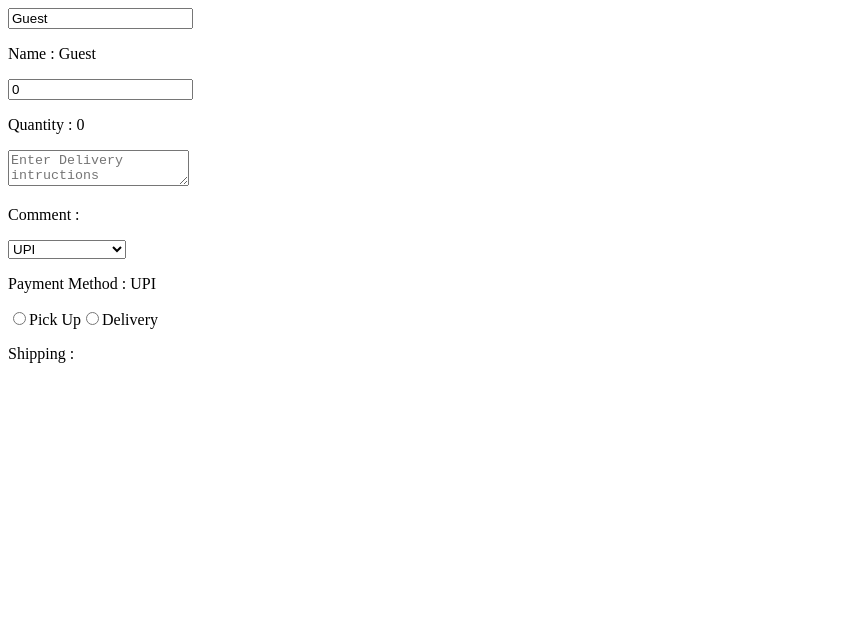
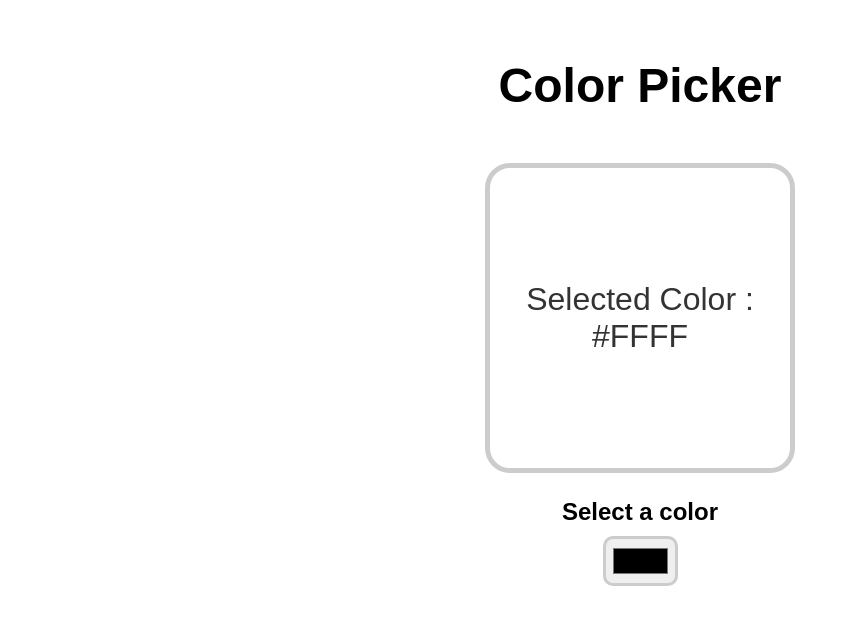
Before and after one commit to Shyamsundar-techversant/Rect_brocode, a React (Vite) app: page / in a window 1280 px wide. Shown: the top 624 px of the page, without its empty margins (0-850 px from the left). Built offline with nearby package versions, Linux system fonts and the light colour scheme.

Commit message:
color picker app

```diff
--- a/src/App.jsx
+++ b/src/App.jsx
@@ -1,8 +1,5 @@
-import Mycomponent from './MyComponent.jsx'
-function App() {
-  return(
-    <Mycomponent/>
-  )
+import ColorPicker from "./ColorPicker";
+function App(){
+  return(<ColorPicker/>)
 }
-
-export default App
+export default App;
--- /dev/null
+++ b/src/ColorPicker.jsx
@@ -0,0 +1,18 @@
+import React,{useState} from 'react';
+function ColorPicker(){
+    const[color,setColor] = useState("#FFFF");
+    function handleColorChange(event){
+        setColor(event.target.value);
+    }
+    return(
+        <div className='color-picker-container'>
+            <h1>Color Picker</h1>
+            <div className='color-display' style={{backgroundColor : color}}>
+                <p>Selected Color : {color}</p>
+            </div>
+            <label>Select a color</label>
+            <input type = "color" value = {color} onChange={handleColorChange}></input>
+        </div>
+    )
+}
+export default ColorPicker;
--- a/src/MyComponent.jsx
+++ /dev/null
@@ -1,62 +0,0 @@
-//Onchange Event handler -- evenet handler used primarly with form elements.
-//                          ex : <input>,<textarea>,<select>,<radio>,...
-//                          Triggers a function every time the value of the input changes.
-
-import React,{useState} from 'react';
-function MyComponent(){
-    const [name,setName] = useState("Guest");
-    const [quantity,setQuantity] = useState(0);
-    const [comment,setComment] = useState("");
-    const [payment,setPayment] = useState("UPI");
-    const [shipping,setShipping] = useState("");
-    function handleNameChange(event){
-        setName(event.target.value);
-    }
-    function handleQuantityChange(event){
-        setQuantity(event.target.value);
-    }
-    function handleCommentChange(event){
-        setComment(event.target.value);
-    }
-    function handlePaymentMehtod(event){
-        setPayment(event.target.value);
-    }
-    function handleShippingChange(event){
-        setShipping(event.target.value);
-    }
-    return(
-        <div>
-            <input value = {name} onChange={handleNameChange}></input>
-            <p>Name : {name}</p>
-            <input value = {quantity} onChange = {handleQuantityChange} type = "number"></input>
-            <p>Quantity : {quantity}</p>
-            <textarea value = {comment} onChange = {handleCommentChange}
-                placeholder = "Enter Delivery intructions">
-            </textarea>
-            <p>Comment : {comment}</p>
-            <select value = {payment} onChange={handlePaymentMehtod}>
-                <option value = "">Select an option</option>
-                <option value = "ATM">ATM</option>
-                <option value = "VISA">VISA</option>
-                <option value = "UPI">UPI</option>
-            </select>
-            <p>Payment Method : {payment}</p>
-            <label>
-                <input type = "radio" value = "Pick Up"
-                    checked = {shipping === "Pick Up"}
-                    onChange={handleShippingChange}
-                ></input>
-                Pick Up
-            </label>
-            <label>
-                <input type = "radio" value = "Delivery"
-                    checked = {shipping === "Delivery"}
-                    onChange={handleShippingChange}
-                ></input>
-                Delivery
-            </label>
-            <p>Shipping : {shipping}</p>
-        </div>
-    )
-}
-export default MyComponent;
--- a/src/index.css
+++ b/src/index.css
@@ -1,9 +1,40 @@
-.list-category{
-  font-size: 2.5em;
+body{
+  font-family:Arial, Helvetica, sans-serif;
+}
+.color-picker-container{
+  display: flex;
+  flex-direction: column;
+  align-items: center;
+}
+h1{
+  margin:50px;
+  font-size:3rem;
+}
+.color-display{
+  width:300px;
+  height:300px;
+  display: flex;
+  justify-content: center;
+  align-items: center;
+  border:5px solid hsl(0,0%,80%);
+  border-radius:25px;
+  margin-bottom: 25px;
+  transition: 0.25s ease;
+}
+.color-display p{
+  color:hsl(0,0%,20%);
+  font-size:2rem;
+  text-align: center;
+}
+label{
+  font-size:1.5rem;
   font-weight: bold;
-  color:hsl(0, 0%, 20%);
   margin-bottom: 10px;
-  text-align: center;
-  border: 3px solid black;
-  border-radius: 10px;
 }
+input[type = "color"]{
+  width:75px;
+  height:50px;
+  padding:5px;
+  border-radius:10px;
+  border:3px solid hsl(0,0%,80%);
+}
```
